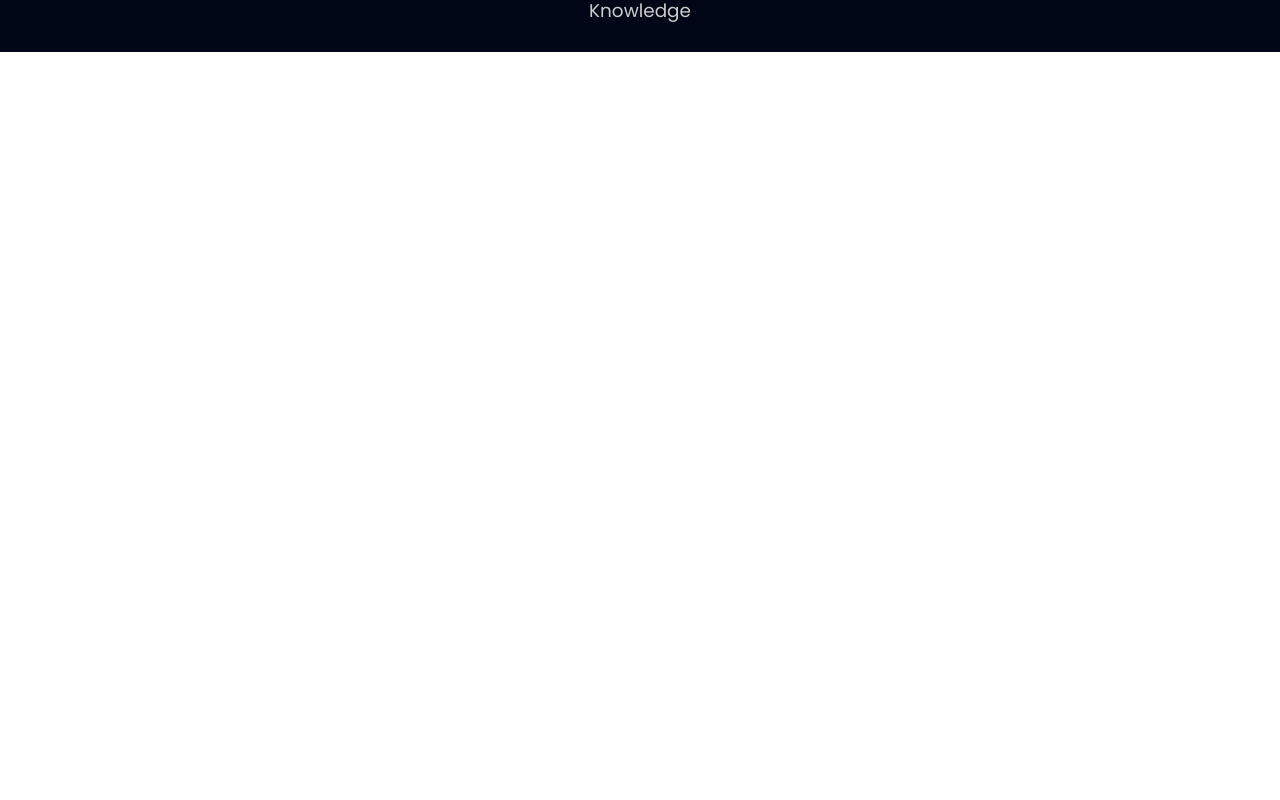
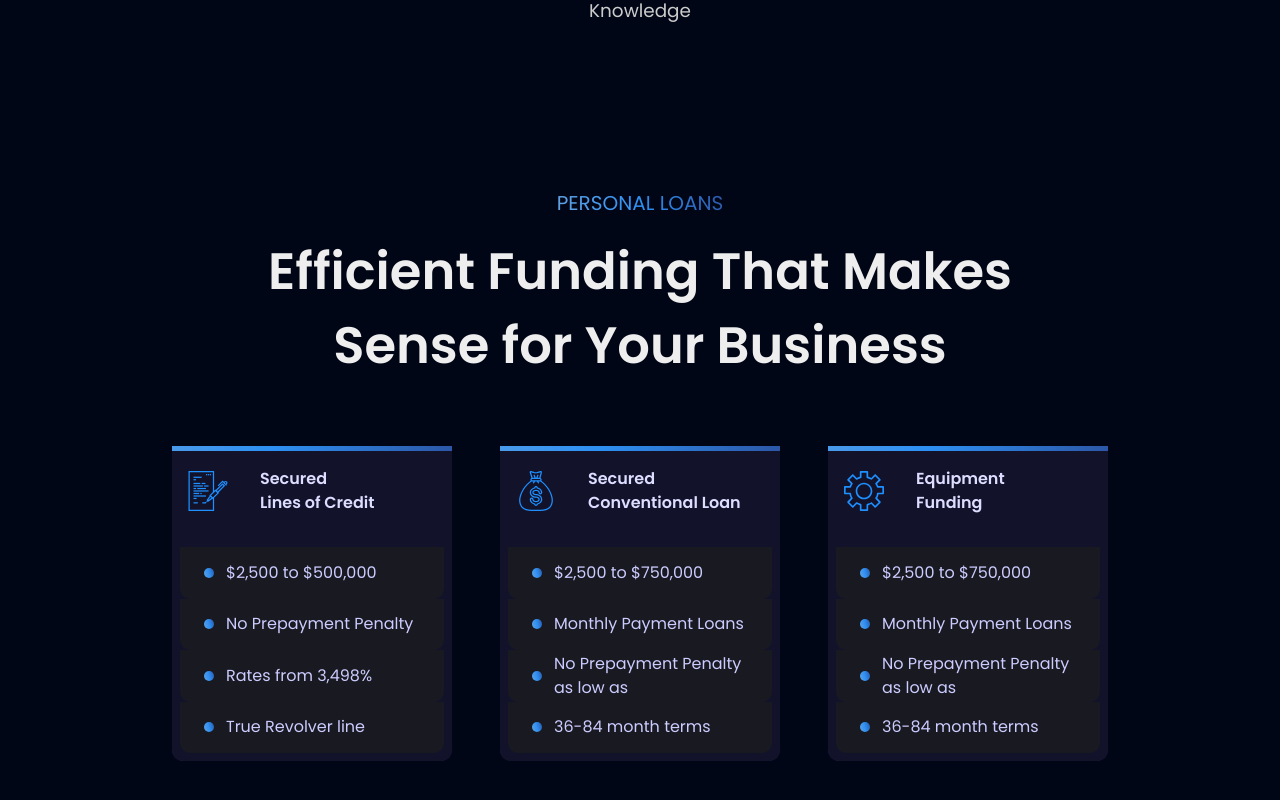
Before and after one commit to azeezabass2005/crypto_landing_page, a React (Vite) app: page / in a window 1280 px wide. Shown: the part 1308-2108 px from the top of the page. Before the commit the page ends 1376 px from the top, so only its background shows below. Built offline with nearby package versions, Linux system fonts and the light colour scheme.

Commit message:
Loan Section Completed

```diff
--- a/src/App.jsx
+++ b/src/App.jsx
@@ -13,6 +13,7 @@ const App = () => {
       </div>
       <div>
         <Features />
+        <Loan />
       </div>
     </div>
   )
--- a/src/components/Features.jsx
+++ b/src/components/Features.jsx
@@ -1,9 +1,10 @@
 import React from 'react'
 import { featureCard } from '../constants'
+import { loanFeatureCard } from '../constants'
 
 const Features = () => {
   return (
-    <div className={`bg-[var(--bg-color)] mb-[1rem]`}>
+    <div className={`bg-[var(--bg-color)] pb-3 sm:pb-6 md:pb-16`}>
       <div className='flex w-full justify-center items-center'>
         <ul className={`flex flex-wrap justify-center feature-bg md:w-[75%] w-[80%] rounded-[20px] sm:p-5 p-2`}>
           {featureCard.map((feature, index) => (
--- a/src/components/Loan.jsx
+++ b/src/components/Loan.jsx
@@ -1,8 +1,46 @@
 import React from 'react'
+import { loanFeatureCard } from '../constants'
 
 const Loan = () => {
   return (
-    <div>Loan</div>
+    <div className='sm:min-h-[90vh] mt-14'>
+      <div className='flex min-h-[100%] flex-col justify-center items-center'>
+        <h3 className='text-gradient text-[20px] sm:mt-3 md:mt-4 mt-2 sm:mb-3 md:mb-4 mb-2 text-center'>
+            PERSONAL LOANS
+        </h3>
+        <h2 className={`text-[var(--headerText)] sm:text-[3.2rem] text-[2.5rem] font-semibold md:leading-[74px] text-center md:mb-16 mb-10`}>
+          Efficient Funding That Makes <br className={`sm:flex hidden`} />
+          Sense for Your Business
+        </h2>
+        <div className='flex flex-wrap justify-center items-center gap-[3rem]'>
+          {loanFeatureCard.map((loanFeature, index) => (
+            <div className='bg-primary-gradient w-[280px] h-[315px] flex justify-center items-end rounded-br-[13px] rounded-bl-[13px]'>
+              <div className=''>
+                <div className='w-[280px] h-[310px] bg-[#12122b] p-2 flex flex-col gap-4 rounded-br-[10px] rounded-bl-[10px]'>
+                  <div className='flex justify-start gap-[2rem] items-center p-2 pb-4'>
+                    <img src={loanFeature.img} alt="loanfeature" className='h-[40px] w-[40px]' />
+                    <h3 className={`text-[#ddf] font-semibold text-[1rem]`}>
+                      {loanFeature.title} <br />
+                      {loanFeature.titleTwo}
+                    </h3>
+                  </div>
+                  <div>
+                    {loanFeature.miniFeature.map((mini, index) => (
+                      <div className='flex items-center gap-3 text-[#ccf] bg-[#191922] h-[51.5px] p-6 rounded-br-[10px] rounded-bl-[10px]'>
+                        <div className='min-h-[10px] min-w-[10px] rounded-full bg-primary-gradient' />
+                        <p>
+                          {mini}
+                        </p>
+                      </div>
+                    ))}
+                  </div>
+                </div>
+              </div>
+            </div>
+          ))}
+        </div>
+      </div>
+    </div>
   )
 }
 
--- a/src/constants/index.js
+++ b/src/constants/index.js
@@ -28,18 +28,19 @@ const featureCard = [
 
 const loanFeatureCard = [
     {
-        title: 'Secured Lines of Credit',
+        title: 'Secured',
+        titleTwo: 'Lines of Credit',
         img: creditlogo,
         miniFeature: [
             '$2,500 to $500,000',
-            'Monthly Payment',
             'No Prepayment Penalty',
             'Rates from 3,498%',
             'True Revolver line'
         ]
     },
     {
-        title: 'Secured Conventional Loan',
+        title: 'Secured',
+        titleTwo: 'Conventional Loan',
         img: loanlogo,
         miniFeature: [
             '$2,500 to $750,000',
@@ -49,7 +50,8 @@ const loanFeatureCard = [
         ]
     },
     {
-        title: 'Equipment Funding',
+        title: 'Equipment',
+        titleTwo: 'Funding',
         img: equipmentlogo,
         miniFeature: [
             '$2,500 to $750,000',
--- a/src/index.css
+++ b/src/index.css
@@ -76,7 +76,7 @@ body {
   background-color: dodgerblue;
   height: 5.5rem;
   width: 250px;
-  transform: rotateX(90deg);
+  transform: rotateX(120deg);
   transform-origin: top;
   animation-fill-mode: forwards;
   box-shadow: 5px 5px 10px rgba(0, 0, 0, 0.5),
```
Also changed, not shown: src/assets/equipmentlogo.svg, src/assets/loanlogo.svg.
